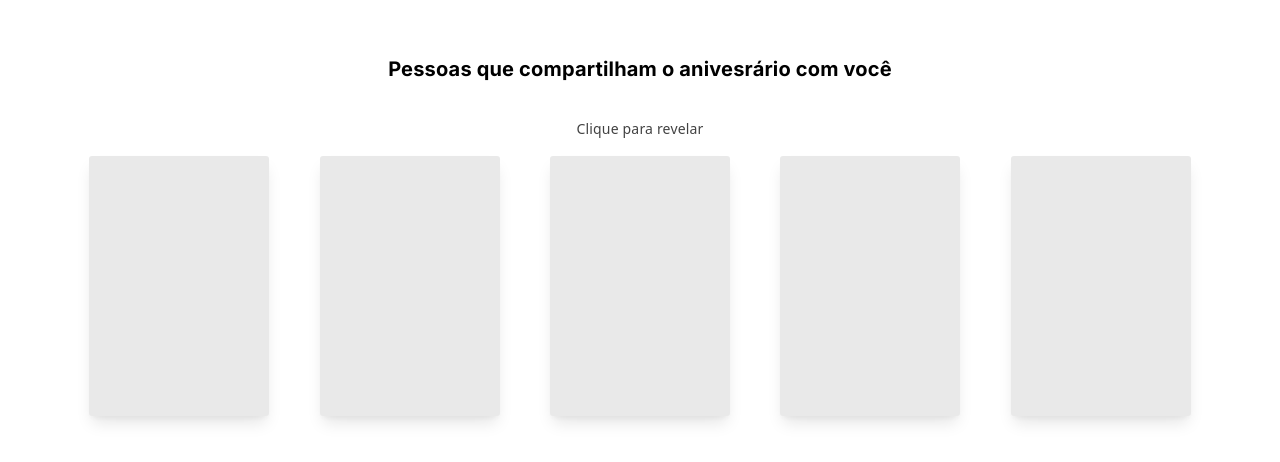
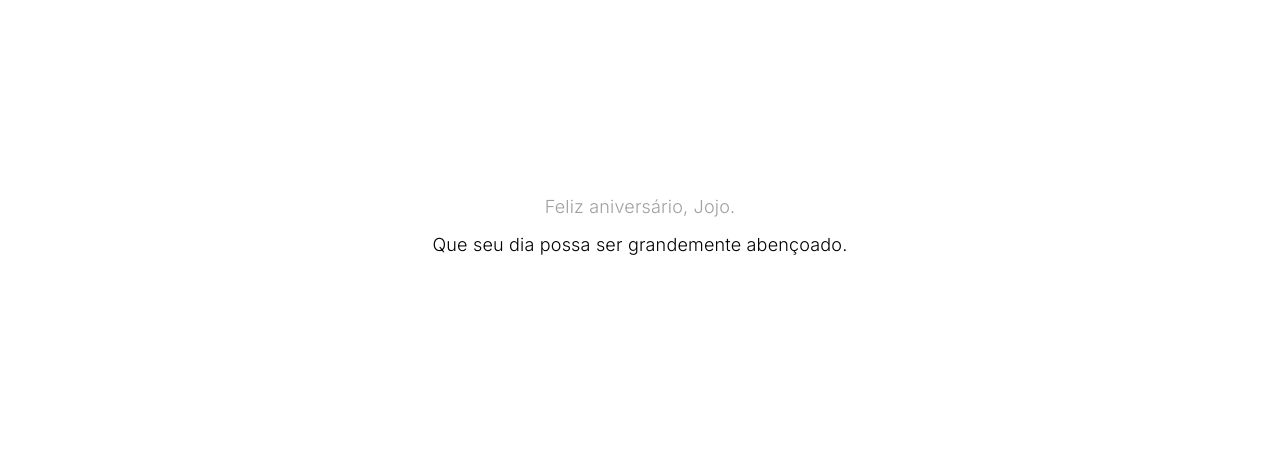
Before and after one commit to becanmc/jojo-birthday, a React (Vite) app in the folder project/: page / in a window 1280 px wide. Shown: the part 174-636 px from the top of the page. Built offline with nearby package versions, Linux system fonts and the light colour scheme.

Commit message:
Pre Main Page

```diff
--- /dev/null
+++ b/project/data/preMainfrases.json
@@ -0,0 +1,8 @@
+[
+    "Feliz aniversário, Jojo.",
+    "Que seu dia possa ser grandemente abençoado.",
+    "Independente do resultado das urnas, meu voto sempre vai ser você!",
+    "O mundo está incerto e amo que a gente compartilhe o medo de burcas, ditaduras e apocalipse.",
+    "Amo ainda mais que Anavitória tem uma música perfeita pra isso.",
+    "Ela fala:"
+]
--- a/project/src/App.tsx
+++ b/project/src/App.tsx
@@ -1,8 +1,9 @@
 import TimelinePage from "./pages/TimelinePage/TimelinePage";
 import SameBirthdayPage from "./pages/SameBirthdayPage/SameBirthdayPage";
+import PreMainPage from "./pages/PreMainPage/PreMainPage";
 
 function App() {
-	return <SameBirthdayPage />;
+	return <PreMainPage />;
 }
 
 export default App;
--- /dev/null
+++ b/project/src/pages/PreMainPage/PreMainPage.module.css
@@ -0,0 +1,50 @@
+.content {
+    box-sizing: border-box;
+    width: 100%;
+    min-height: 100vh;
+    padding: 48px;
+    display: flex;
+    align-items: center;
+    justify-content: center;
+    overflow: hidden;
+    background-color: var(--color-white);
+}
+
+.phrases {
+    display: flex;
+    flex-direction: column;
+    align-items: center;
+    gap: 14px;
+    width: 100%;
+    text-align: center;
+}
+
+.phrase {
+    margin: 0;
+    font-family: var(--font-primary);
+    font-size: var(--font-size-3);
+    font-weight: 300;
+    line-height: 1.35;
+    transition: color 900ms ease;
+}
+
+.current {
+    color: var(--color-black);
+    animation: rise 1200ms cubic-bezier(0.2, 0.75, 0.25, 1) both;
+}
+
+.previous {
+    color: #a0a0a0;
+}
+
+@keyframes rise {
+    from {
+        opacity: 0;
+        transform: translateY(44px);
+    }
+
+    to {
+        opacity: 1;
+        transform: translateY(0);
+    }
+}
--- /dev/null
+++ b/project/src/pages/PreMainPage/PreMainPage.tsx
@@ -0,0 +1,46 @@
+import { useEffect, useState } from "react";
+import phrases from "../../../data/preMainfrases.json"
+import styles from "./PreMainPage.module.css"
+
+const MIN_PHRASE_DELAY = 2200;
+const BASE_PHRASE_DELAY = 1000;
+const DELAY_PER_CHARACTER = 40;
+
+function PreMainPage(){
+    const [visiblePhrases, setVisiblePhrases] = useState(0);
+
+    useEffect(() => {
+        if (visiblePhrases >= phrases.length) return;
+
+        const currentPhrase = phrases[visiblePhrases - 1] ?? "";
+        const phraseDelay = Math.max(
+            MIN_PHRASE_DELAY,
+            BASE_PHRASE_DELAY + currentPhrase.length * DELAY_PER_CHARACTER
+        );
+
+        const timeout = window.setTimeout(() => {
+            setVisiblePhrases((count) => count + 1);
+        }, visiblePhrases === 0 ? 900 : phraseDelay);
+
+        return () => window.clearTimeout(timeout);
+    }, [visiblePhrases]);
+
+    return(
+        <section className={styles.content}>
+            <div className={styles.phrases} aria-live="polite">
+                {phrases.slice(0, visiblePhrases).map((phrase, index) => (
+                    <p
+                        className={`${styles.phrase} ${
+                            index === visiblePhrases - 1 ? styles.current : styles.previous
+                        }`}
+                        key={phrase}
+                    >
+                        {phrase}
+                    </p>
+                ))}
+            </div>
+        </section>
+    );
+}
+
+export default PreMainPage;
```
Also changed, not shown: project/data/anavitoriaLyrics.json (added, +10 -0 lines).
